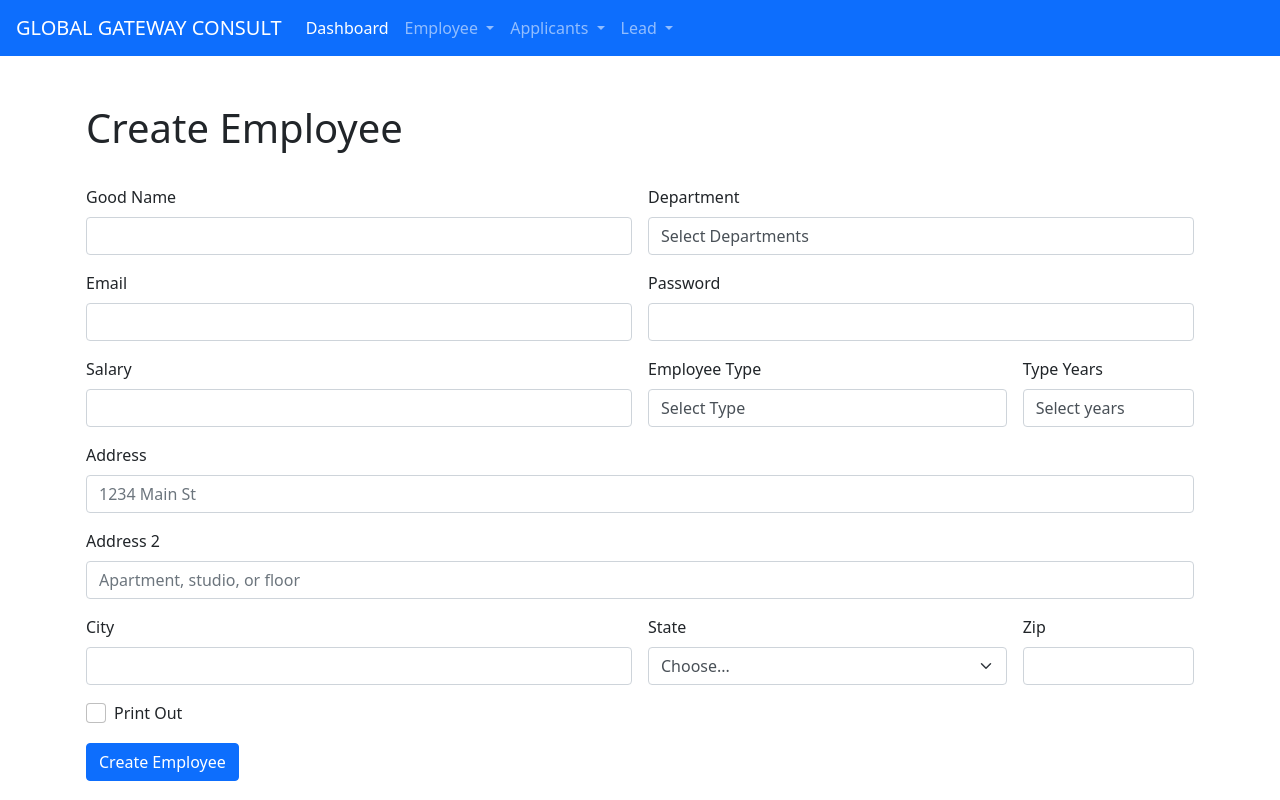
After one commit to hkbossdeveloper/GlobalCRM, a Flask app: page /Master/Dashboard/Employee/Create/ in a window 1280 px wide. The commit adds this page. Run offline with Flask 2, Linux system fonts and the light colour scheme; some libraries are stand-ins or nearby versions.

Commit message:
Employee Section Created

```diff
--- a/Application/templates/Master/Base_Master.html
+++ b/Application/templates/Master/Base_Master.html
@@ -26,7 +26,7 @@
                 Employee
               </a>
               <ul class="dropdown-menu" aria-labelledby="navbarDropdown">
-                <li><a class="dropdown-item" href="#">Create</a></li>
+                <li><a class="dropdown-item" href="/Master/Dashboard/Employee/Create/">Create</a></li>
                 <li><a class="dropdown-item" href="#">Report</a></li>
                 <li><a class="dropdown-item" href="#">Attendance</a></li>
                 <li><a class="dropdown-item" href="#">Search</a></li>
--- a/Application/templates/Master/Dashboard.html
+++ b/Application/templates/Master/Dashboard.html
@@ -8,7 +8,7 @@
         <div class="card" style="margin:2%">
             <h5 class="card-header">Employees</h5>
             <div class="card-body">
-              <a href="#" class="btn btn-primary">Create</a>
+              <a href="/Master/Dashboard/Employee/Create/" class="btn btn-primary">Create</a>
               <a href="#" class="btn btn-primary">List</a>
               <a href="#" class="btn btn-primary">Attendace</a>
             </div>
--- /dev/null
+++ b/Application/templates/Master/Employee_create.html
@@ -0,0 +1,89 @@
+{% extends '/Master/Base_Master.html' %}
+{% block title  %} {{ pageContent.title }} {% endblock %}
+{% block content %}
+
+<div class="container">
+
+  <div class="main mt-5">
+    <h1 style="margin:3% 0% 3% 0%">Create Employee</h1>
+    <form class="row g-3">
+        <div class="col-md-6">
+          <label for="inputFullName" class="form-label">Good Name</label>
+          <input type="text" class="form-control" id="inputFullName">
+        </div>
+        <div class="col-md-6">
+          <label for="InputDepart" class="form-label">Department</label>
+          <select id="InputDepart" name="Departments" class="form-control">
+              <option>Select Departments</option>
+              <option value="0">IT</option>
+              <option value="1">Marketing</option>
+          </select>
+        </div>
+        <div class="col-md-6">
+            <label for="inputEmail4" class="form-label">Email</label>
+            <input type="email" class="form-control" id="inputEmail4">
+          </div>
+          <div class="col-md-6">
+            <label for="inputPassword4" class="form-label">Password</label>
+            <input type="password" class="form-control" id="inputPassword4">
+          </div>
+          <div class="col-md-6">
+            <label for="inputSalary" class="form-label">Salary</label>
+            <input type="input" class="form-control" id="inputSalary">
+          </div>
+          <div class="col-md-4">
+            <label for="inputContract" class="form-label">Employee Type</label>
+            <select id="inputContract" name="ContractType" class="form-control">
+                <option>Select Type</option>
+                <option value="0">Contract</option>
+                <option value="1">Monthly</option>
+                <option value="2">Permanent</option>
+                <option value="3">Internship</option>
+            </select>
+          </div>
+          <div class="col-md-2">
+            <label for="inputContractmonths" class="form-label">Type Years</label>
+            <select id="inputContractmonths" name="ContractYears" class="form-control">
+                <option>Select years</option>
+                <option value="0">1</option>
+                <option value="1">2</option>
+            </select>
+          </div>
+        <div class="col-12">
+          <label for="inputAddress" class="form-label">Address</label>
+          <input type="text" class="form-control" id="inputAddress" placeholder="1234 Main St">
+        </div>
+        <div class="col-12">
+          <label for="inputAddress2" class="form-label">Address 2</label>
+          <input type="text" class="form-control" id="inputAddress2" placeholder="Apartment, studio, or floor">
+        </div>
+        <div class="col-md-6">
+          <label for="inputCity" class="form-label">City</label>
+          <input type="text" class="form-control" id="inputCity">
+        </div>
+        <div class="col-md-4">
+          <label for="inputState" class="form-label">State</label>
+          <select id="inputState" class="form-select">
+            <option selected>Choose...</option>
+            <option>...</option>
+          </select>
+        </div>
+        <div class="col-md-2">
+          <label for="inputZip" class="form-label">Zip</label>
+          <input type="text" class="form-control" id="inputZip">
+        </div>
+        <div class="col-12">
+          <div class="form-check">
+            <input class="form-check-input" type="checkbox" id="gridCheck">
+            <label class="form-check-label" for="gridCheck">
+             Print Out
+            </label>
+          </div>
+        </div>
+        <div class="col-12">
+          <button type="submit" class="btn btn-primary">Create Employee</button>
+        </div>
+      </form>
+  </div>
+</div>
+{% endblock %}
--- a/Application/views/Master/dashboard.py
+++ b/Application/views/Master/dashboard.py
@@ -9,3 +9,12 @@ def login():
         "title": "GGC - DASHBOARD"
     }
     return render_template('Master/Dashboard.html' , pageContent=pageContent)
+
+
+
+@app.route('/Master/Dashboard/Employee/Create/')
+def emp_create():
+    pageContent = {
+        "title": "GGC - Employee Create"
+    }
+    return render_template('Master/Employee_create.html' , pageContent=pageContent)
```
Also changed, not shown: Application/static/images/dv6y2018137662018-10-283264288Artistica.jpg (added), Application/static/images/image.png (added), Application/views/Master/employee.py (added).
